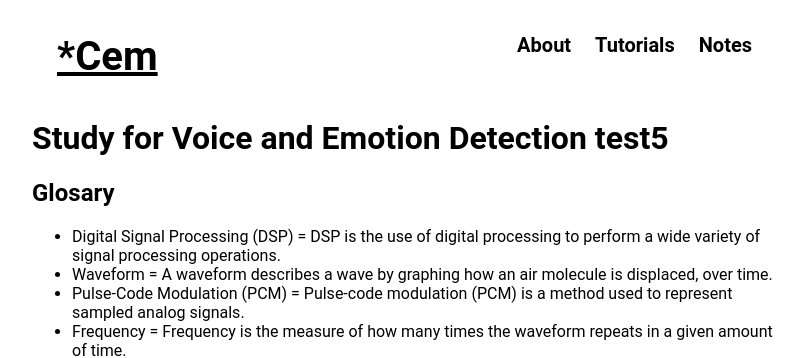
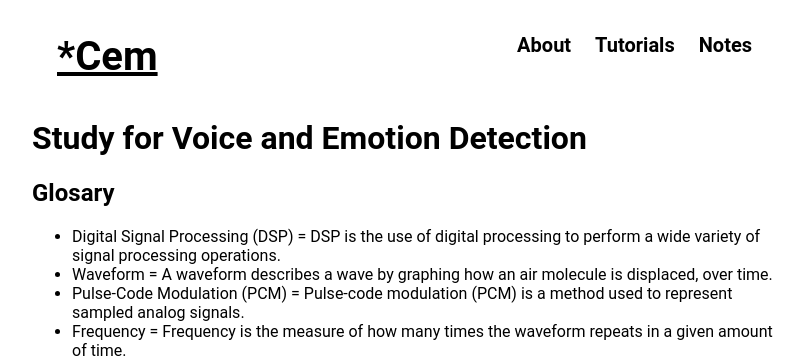
Before and after one commit to cekose/portfolio, a Jekyll site: the page built from _posts/2002-09-03-speech-rec-notes.md, in a window 1280 px wide and 900 px high. Shown: the top 358 px of the window, without its empty margins (233-1037 px from the left). Built offline with Jekyll 4.4.1, drawn with Linux system fonts in a browser that asks for light colours; nearby versions of some CDN libraries; formulas are drawn with MathJax 3.

Commit message:
hopeful fix

```diff
--- a/_posts/2002-09-03-speech-rec-notes.md
+++ b/_posts/2002-09-03-speech-rec-notes.md
@@ -5,7 +5,7 @@ title: Speech Recognition Notes
 excerpt: Study for Voice and Emotion Detection.
 ---
 
-# Study for Voice and Emotion Detection test5
+# Study for Voice and Emotion Detection
 
 ## Glosary
 
```
